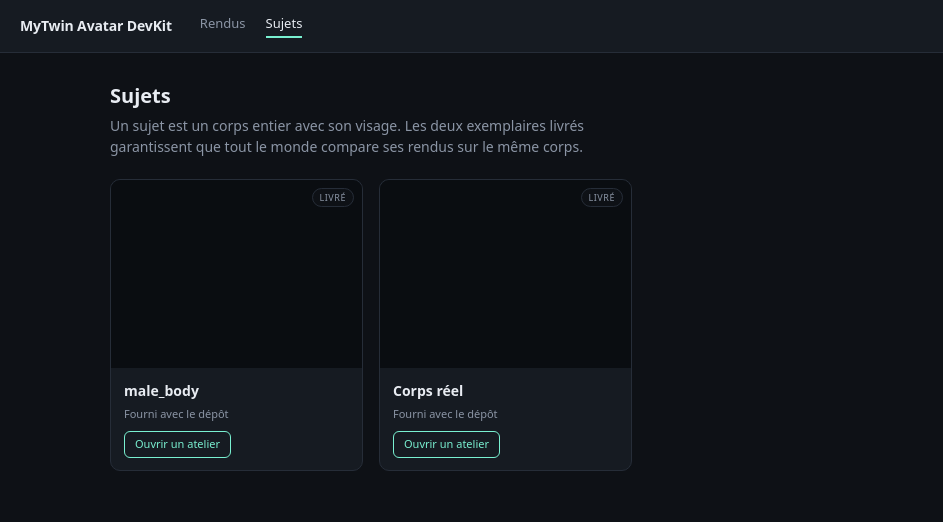
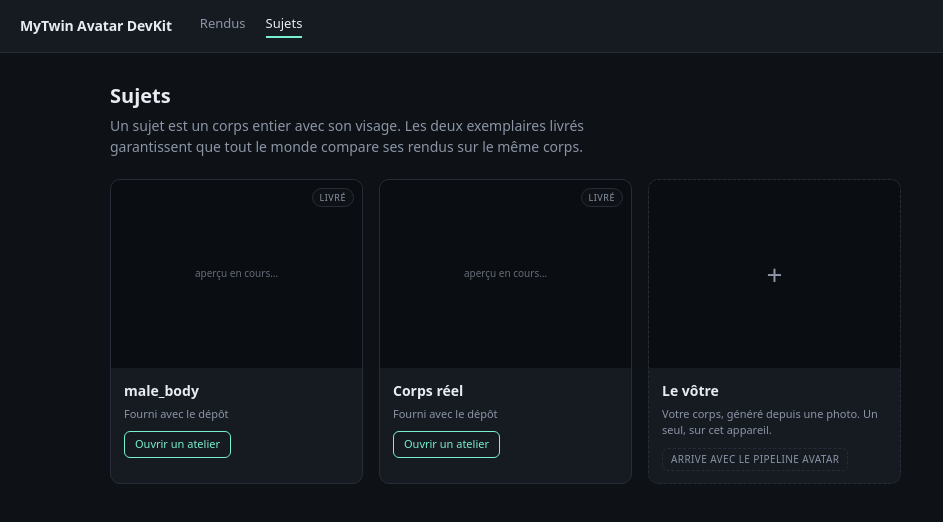
Before and after one commit to Akralan/Avatar_DevKit, a React (Vite) app: page /sujets in a window 1280 px wide. Shown: the top 522 px of the page, without its empty margins (0-943 px from the left). Built offline with nearby package versions, Linux system fonts and the light colour scheme; no server answers.

Commit message:
Les sujets montrent enfin le corps qu'ils désignent

```diff
--- a/src/index.css
+++ b/src/index.css
@@ -509,3 +509,37 @@ a.tile:hover {
   border-radius: 6px;
   color: var(--accent);
 }
+
+.subject-preview img {
+  width: 100%;
+  height: 100%;
+  object-fit: contain;
+}
+
+.subject-preview {
+  display: flex;
+  align-items: center;
+  justify-content: center;
+}
+
+.subject-slot-pending {
+  border-style: dashed;
+}
+
+.subject-plus {
+  font-size: 28px;
+  line-height: 1;
+  color: var(--ink-dim);
+}
+
+.subject-soon {
+  margin-top: 4px;
+  align-self: flex-start;
+  font-size: 10px;
+  letter-spacing: 0.04em;
+  text-transform: uppercase;
+  color: var(--ink-dim);
+  border: 1px dashed var(--line);
+  border-radius: 6px;
+  padding: 3px 8px;
+}
--- /dev/null
+++ b/src/kit/subject-thumbnails.ts
@@ -0,0 +1,100 @@
+import * as THREE from "three";
+import { THUMBNAILS_STORE, withStore } from "./db";
+import { frameCamera } from "./framing";
+import { loadSubject } from "./load-subject";
+import { listSubjects } from "./subjects";
+import { THUMBNAIL_FORMAT, THUMBNAIL_QUALITY } from "./thumbnails";
+
+/**
+ * Les aperçus de sujets partagent le magasin des vignettes de rendus, mais pas
+ * leur espace de noms : un identifiant peut très bien désigner les deux, et
+ * l'un effacerait l'autre.
+ */
+const PREFIX = "subject:";
+
+const SIZE = 480;
+
+export async function getSubjectThumbnail(id: string): Promise<string | null> {
+  const stored = await withStore<string | undefined>(THUMBNAILS_STORE, "readonly", (store) =>
+    store.get(PREFIX + id),
+  );
+
+  return stored ?? null;
+}
+
+export async function storeSubjectThumbnail(id: string, dataUrl: string): Promise<void> {
+  await withStore(THUMBNAILS_STORE, "readwrite", (store) => store.put(dataUrl, PREFIX + id));
+}
+
+/**
+ * Rend les aperçus manquants, un par un dans un seul contexte WebGL réutilisé —
+ * même contrainte que pour les vignettes de rendus : les navigateurs plafonnent
+ * le nombre de contextes simultanés.
+ *
+ * Le rendu est volontairement neutre : c'est le corps qu'on regarde, pas un
+ * effet. Aucune erreur ne remonte, un sujet illisible perd son aperçu.
+ */
+export async function warmSubjectThumbnails(): Promise<void> {
+  const subjects = await listSubjects();
+  const missing: typeof subjects = [];
+
+  for (const subject of subjects) {
+    if (!(await getSubjectThumbnail(subject.id))) missing.push(subject);
+  }
+  if (!missing.length) return;
+
+  const canvas = document.createElement("canvas");
+  canvas.width = SIZE;
+  canvas.height = SIZE;
+
+  let renderer: THREE.WebGLRenderer;
+  try {
+    renderer = new THREE.WebGLRenderer({ canvas, antialias: true, alpha: true });
+  } catch {
+    return; // pas de WebGL : la page affichera des cadres vides
+  }
+
+  try {
+    renderer.setPixelRatio(1);
+    renderer.setSize(SIZE, SIZE, false);
+    renderer.setClearColor(0x000000, 0);
+
+    for (const descriptor of missing) {
+      try {
+        const subject = await loadSubject(descriptor);
+
+        const scene = new THREE.Scene();
+        const material = new THREE.MeshStandardMaterial({
+          color: 0x8b95a5,
+          roughness: 0.85,
+          metalness: 0,
+        });
+        subject.group.traverse((child) => {
+          if (child instanceof THREE.Mesh) child.material = material;
+        });
+
+        scene.add(subject.group);
+        scene.add(new THREE.AmbientLight(0xffffff, 1.6));
+        const key = new THREE.DirectionalLight(0xffffff, 2.2);
+        key.position.set(3, 6, 8);
+        scene.add(key);
+
+        const camera = new THREE.PerspectiveCamera(30, 1, 0.1, 100);
+        frameCamera(camera, subject.size, { margin: 1.05 });
+
+        renderer.render(scene, camera);
+
+        // Lu dans la même tâche que le rendu : le buffer de dessin est vidé dès
+        // que le navigateur compose.
+        const dataUrl = canvas.toDataURL(THUMBNAIL_FORMAT, THUMBNAIL_QUALITY);
+        material.dispose();
+
+        await storeSubjectThumbnail(descriptor.id, dataUrl);
+      } catch {
+        // Un sujet illisible perd son aperçu, pas la page.
+      }
+    }
+  } finally {
+    renderer.dispose();
+  }
+}
--- a/src/studio/subjects-page.tsx
+++ b/src/studio/subjects-page.tsx
@@ -1,17 +1,37 @@
 import { useEffect, useState } from "react";
 import { Link } from "react-router";
 import { listRenderModules } from "../kit/registry";
+import { getSubjectThumbnail, warmSubjectThumbnails } from "../kit/subject-thumbnails";
 import { listSubjects, type SubjectDescriptor } from "../kit/subjects";
 
 export function SubjectsPage() {
   const [subjects, setSubjects] = useState<SubjectDescriptor[]>([]);
+  const [apercus, setApercus] = useState<Record<string, string>>({});
   const [premierRendu] = listRenderModules();
 
   useEffect(() => {
     let cancelled = false;
-    void listSubjects().then((liste) => {
-      if (!cancelled) setSubjects(liste);
-    });
+
+    const charger = async () => {
+      const liste = await listSubjects();
+      if (cancelled) return;
+      setSubjects(liste);
+
+      // Les aperçus manquants se rendent une fois, puis vivent en cache.
+      await warmSubjectThumbnails();
+      if (cancelled) return;
+
+      const entrees = await Promise.all(
+        liste.map(async (subject) => [subject.id, await getSubjectThumbnail(subject.id)] as const),
+      );
+      if (cancelled) return;
+
+      setApercus(
+        Object.fromEntries(entrees.filter((entree): entree is [string, string] => !!entree[1])),
+      );
+    };
+
+    void charger();
 
     return () => {
       cancelled = true;
@@ -32,6 +52,11 @@ export function SubjectsPage() {
         {subjects.map((subject) => (
           <li key={subject.id} className="subject-slot">
             <div className="subject-preview">
+              {apercus[subject.id] ? (
+                <img src={apercus[subject.id]} alt={`Aperçu du sujet ${subject.label}`} />
+              ) : (
+                <span className="tile-pending">aperçu en cours…</span>
+              )}
               {subject.locked && <span className="subject-lock">livré</span>}
             </div>
             <div className="subject-body">
@@ -52,6 +77,23 @@ export function SubjectsPage() {
             </div>
           </li>
         ))}
+
+        {/* Le troisième emplacement existe dans la maquette validée. Il est
+            annoncé plutôt qu'absent — un emplacement manquant ferait croire à
+            une panne — mais sans bouton mort : la génération arrive avec le
+            pipeline avatar. */}
+        <li className="subject-slot subject-slot-pending">
+          <div className="subject-preview">
+            <span className="subject-plus">+</span>
+          </div>
+          <div className="subject-body">
+            <strong>Le vôtre</strong>
+            <span className="subject-origin">
+              Votre corps, généré depuis une photo. Un seul, sur cet appareil.
+            </span>
+            <span className="subject-soon">Arrive avec le pipeline avatar</span>
+          </div>
+        </li>
       </ul>
     </section>
   );
```
Also changed, not shown: 2 other files (tests, documents, lock files or other folders).
